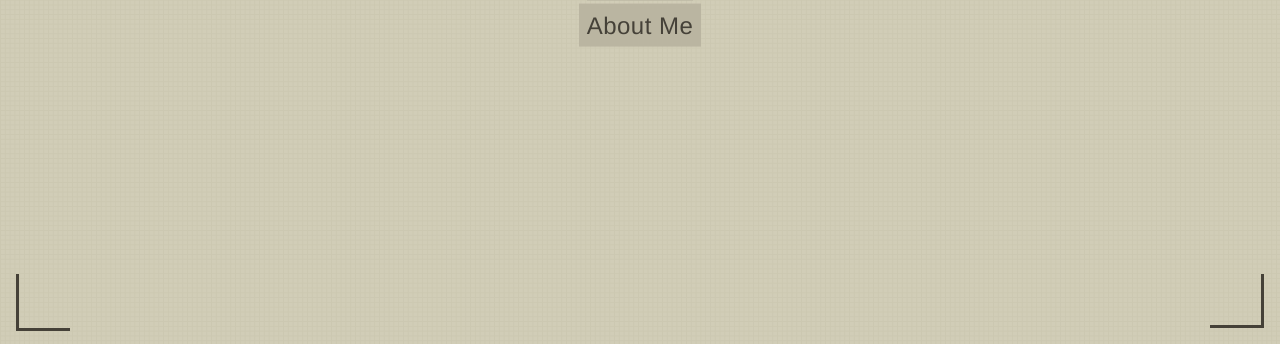
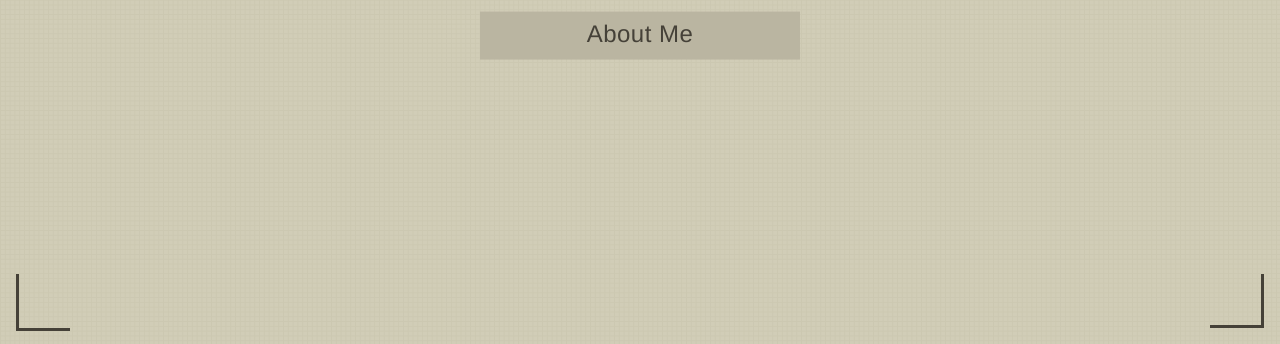
Before and after one commit to Daniel-Gavinho/PortfolioWebsite, a plain HTML site: page index.html in a window 1280 px wide. Shown: the part 456-800 px from the top of the page. Drawn offline with Linux system fonts and the light colour scheme.

Commit message:
Adjusted button styles

```diff
--- a/dist/style.css
+++ b/dist/style.css
@@ -91,4 +91,10 @@
 .menu-button {
     text-decoration: none;
     font-size: x-large;
+    display: inline-flex;
+    width: 20rem;
+    height: 3rem;
+    justify-content: center;
+    box-sizing: border-box;
+    text-align: center;
 }
```
